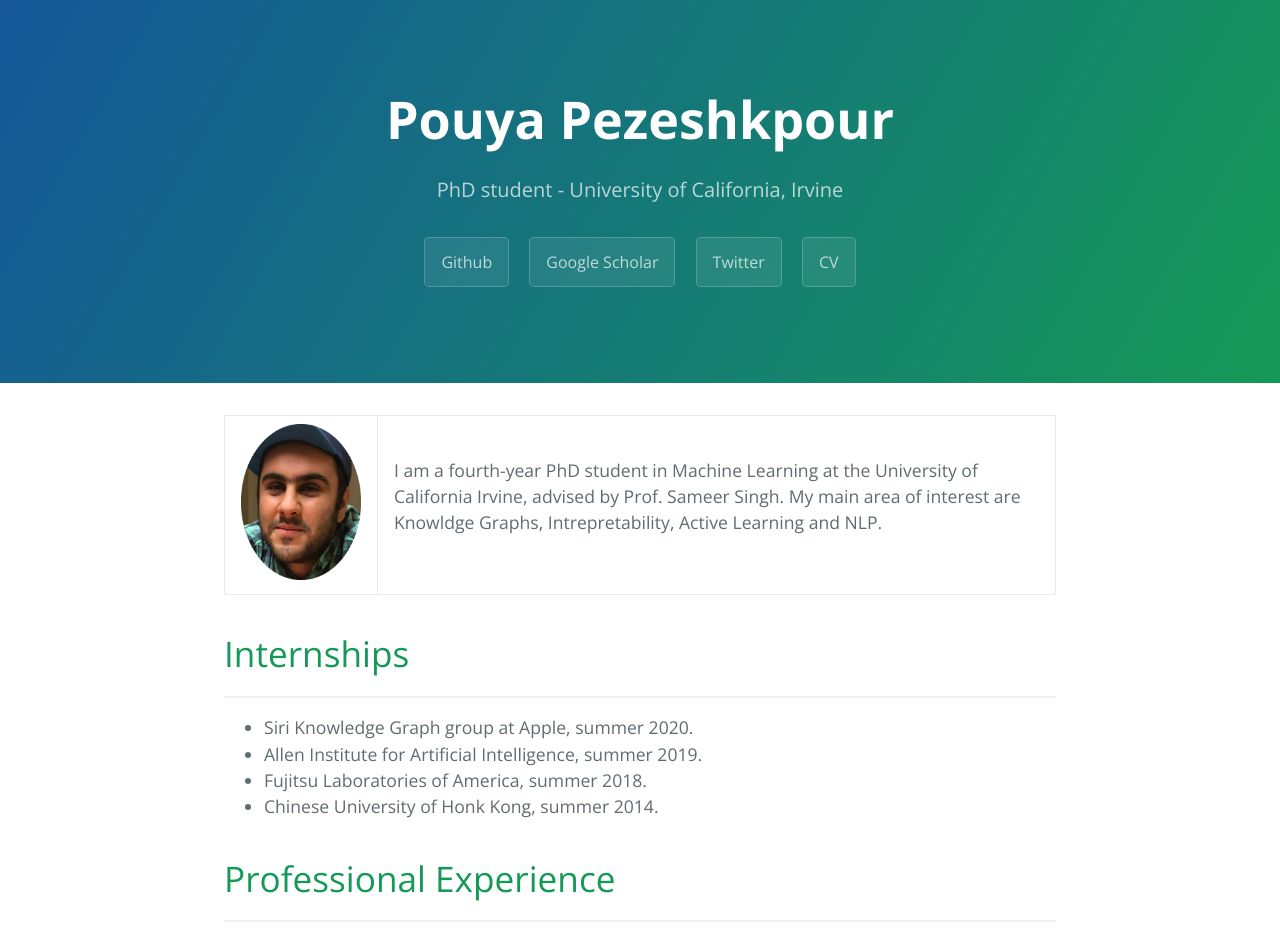
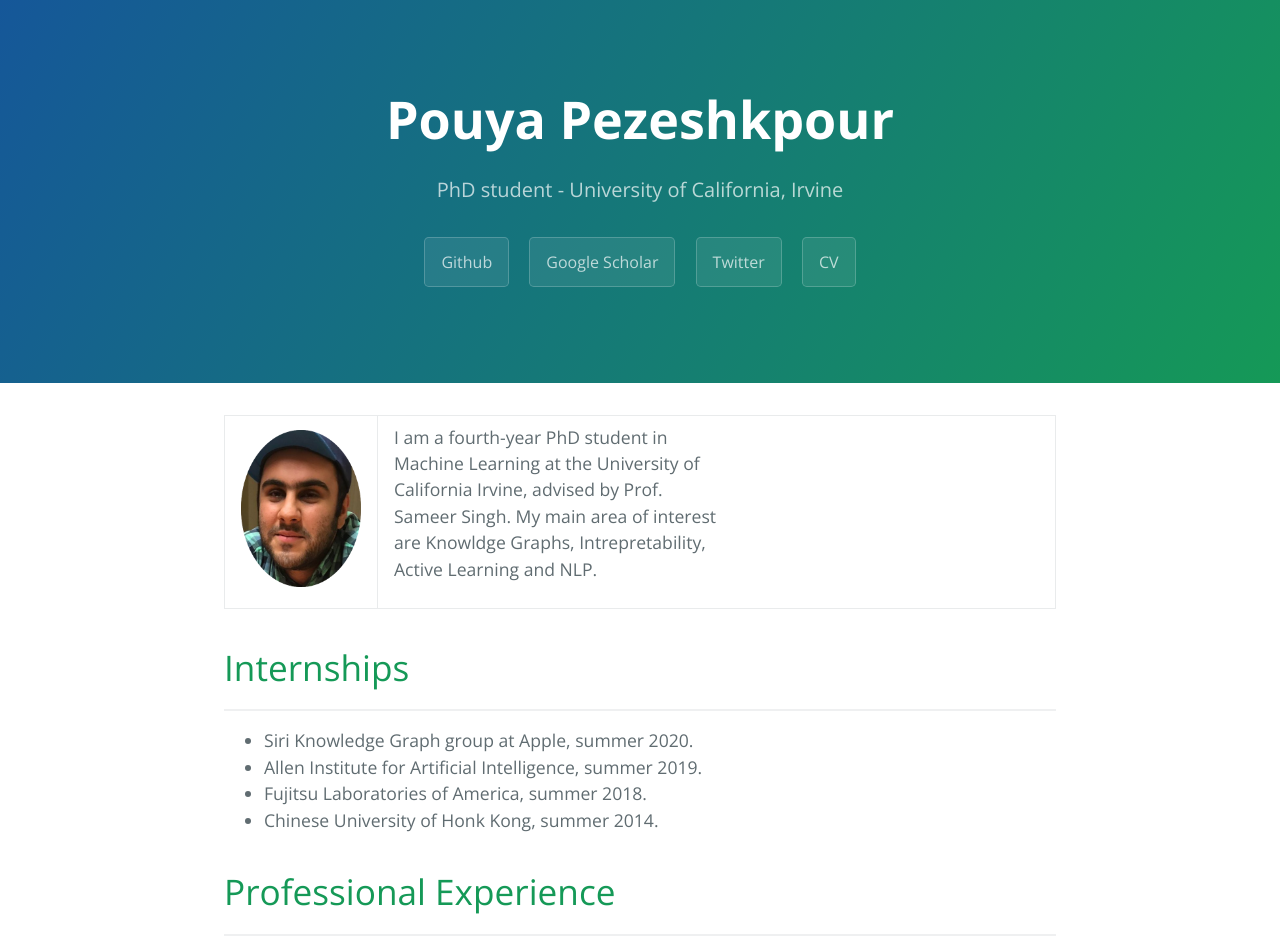
Before and after one commit to pouyapez/pouyapez.github.io, a Jekyll site: the page built from index.md, in a window 1280 px wide. Shown: the top 942 px of the page. Built offline with Jekyll 4.4.1, drawn with Linux system fonts in a browser that asks for light colours.

Commit message:
Update index.md

```diff
--- a/index.md
+++ b/index.md
@@ -5,10 +5,10 @@
    <table class="content-table">
       <tr>
         <td>
-          <img class="left-align image noselect" src="/images/face.png" style="width:100%">
+          <img class="left-align image noselect" src="/images/face.png" style="width:150%">
         </td>
         <td>
-          <p class="text right-align text-large add-top-margin" style="width:100%;">
+          <p class="text right-align text-large add-top-margin" style="width:50%;">
               I am a fourth-year PhD student in Machine Learning at the University of California Irvine, advised by Prof.                       Sameer Singh. My main area of interest are Knowldge Graphs, Intrepretability, Active Learning and NLP.
           </p>
         </td>
```
